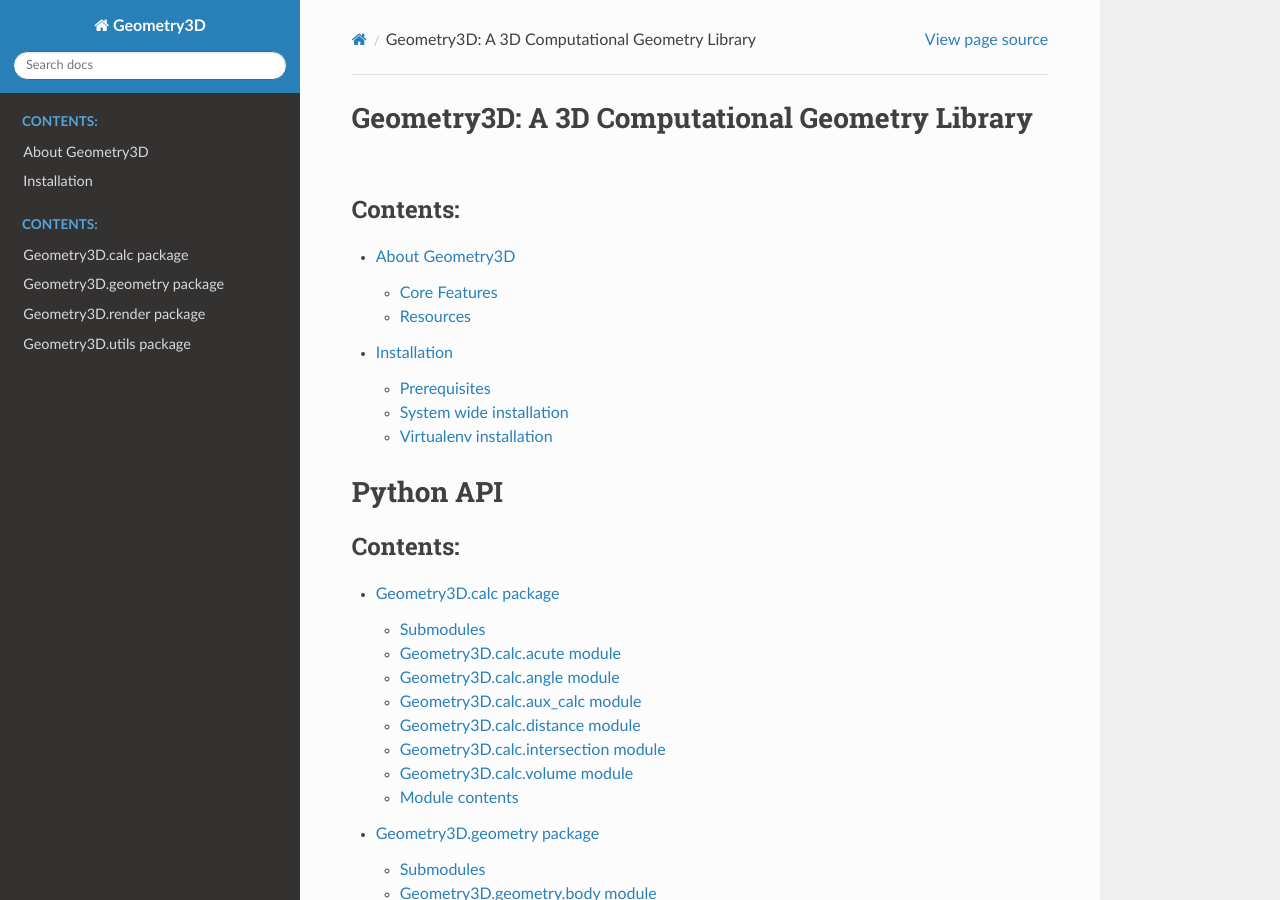
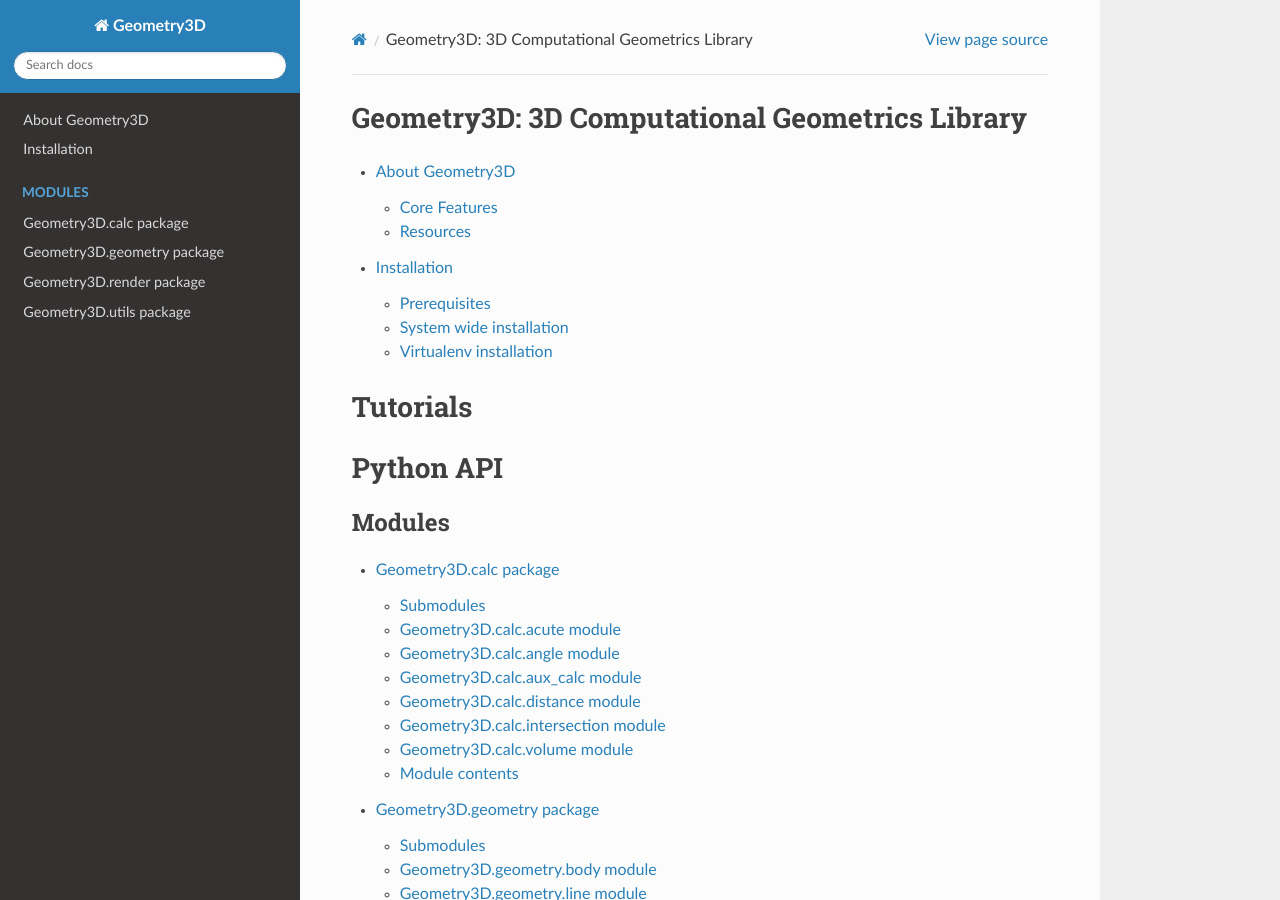
Before and after one commit to GouMinghao/Geometry3D, a Sphinx documentation site: the page built from doc/source/index.rst, in a window 1280 px wide and 900 px high. Built offline with Sphinx 7.4.7 and the Read the Docs theme 2.0.0, drawn with Linux system fonts in a browser that asks for light colours.

Commit message:
modify doc

```diff
--- a/doc/source/index.rst
+++ b/doc/source/index.rst
@@ -3,15 +3,21 @@
    You can adapt this file completely to your liking, but it should at least
    contain the root `toctree` directive.
 
-Geometry3D: A 3D Computational Geometry Library
+Geometry3D: 3D Computational Geometrics Library
 ===============================================
 
 .. toctree::
    :maxdepth: 2
-   :caption: Contents:
 
    about
    install
+
+Tutorials
+=========
+
+.. toctree::
+   :maxdepth: 2
+   :caption: Tutorials
 
 
 Python API
@@ -19,7 +25,7 @@ Python API
 
 .. toctree::
    :maxdepth: 2
-   :caption: Contents:
+   :caption: Modules
 
    Geometry3D.calc
    Geometry3D.geometry
```
Also changed, not shown: doc/source/install.rst (+8 -3 lines), 1 other file.
